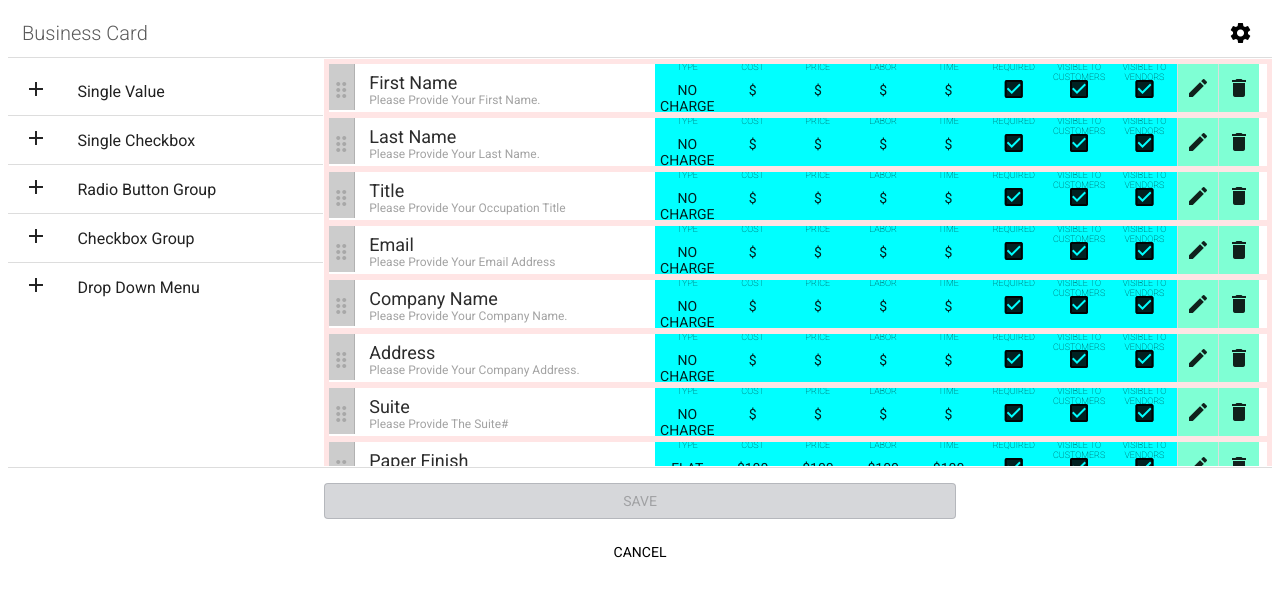
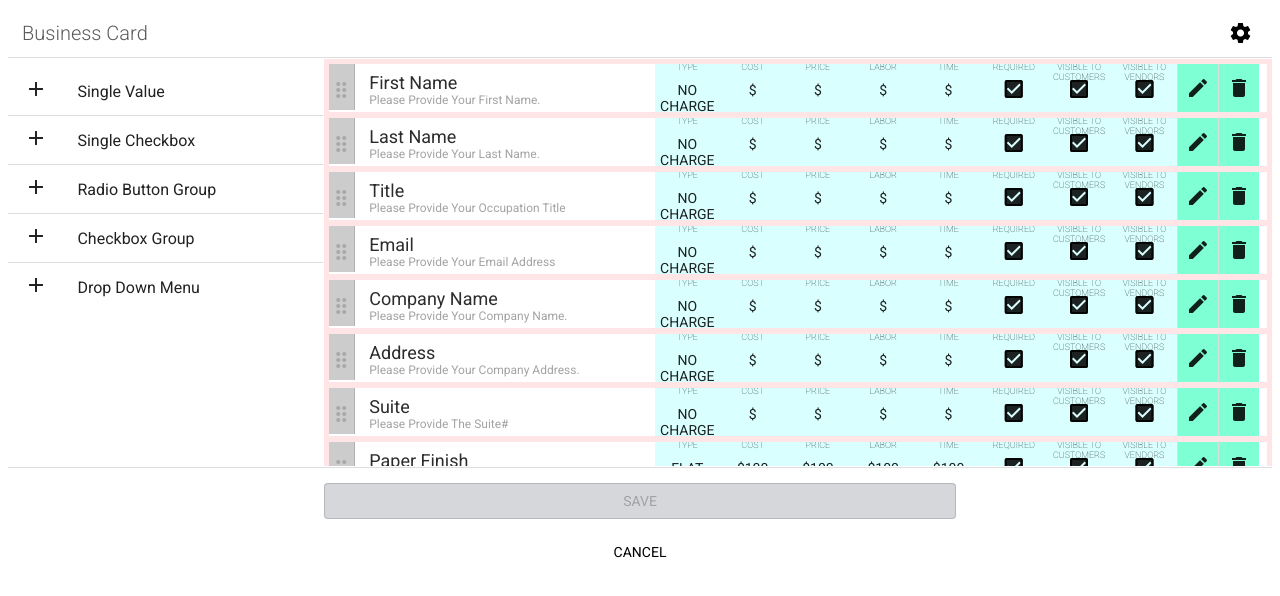
Before and after one commit to elwood-berry/esbcore-form-builder, an Angular app: page / in a window 1280 px wide. Shown: the top 596 px of the page. Built offline with nearby package versions, Linux system fonts and the light colour scheme.

Commit message:
1 file modified

```diff
--- a/src/assets/scss/_attr-item.scss
+++ b/src/assets/scss/_attr-item.scss
@@ -61,7 +61,7 @@
 
       // SECTION: SETTINGS
       .setting-display {
-        background-color: aqua;
+        background-color: rgba(0, 255, 255, 0.15);
         font-size: 9px;
         font-weight: 100;
         height: 50px;
@@ -69,6 +69,10 @@
         text-align: center;
         text-transform: uppercase;
         width: 125px;
+
+        &:last-of-type {
+          box-shadow: 15px 0px 20px #cccccc;
+        }
 
         // DISPLAY VALUES
         .setting-value {
```
